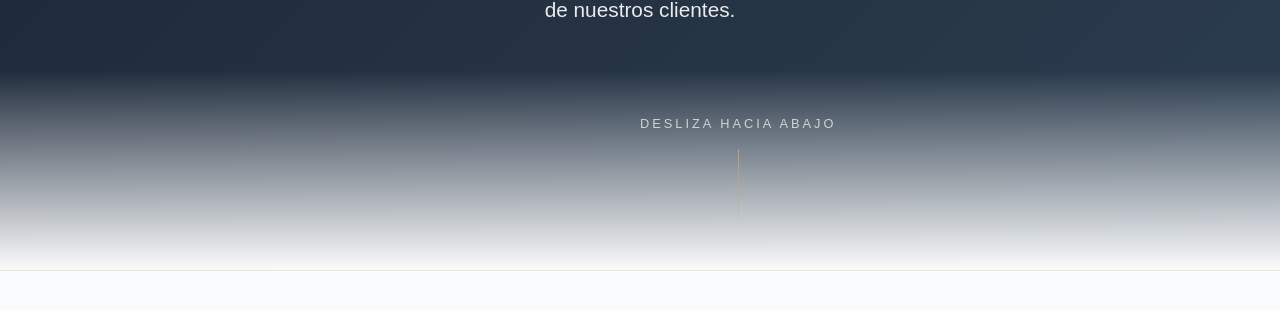
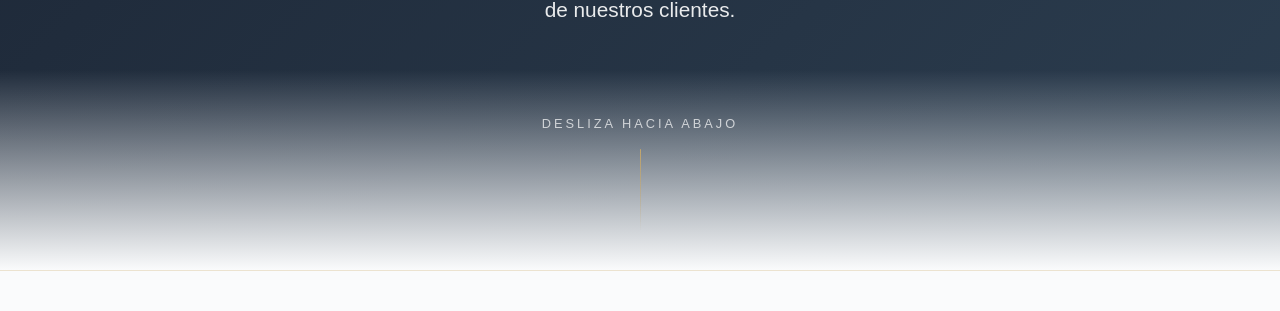
Before and after one commit to streaming10/Perseus_RC_abogados, a Jekyll site: the page built from index.md, in a window 1280 px wide and 900 px high, scrolled down 489 px. Shown: the part 141-452 px from the top of the window. Built offline with Jekyll 4.4.1, drawn with Linux system fonts in a browser that asks for light colours.

Commit message:
Update head.html

```diff
--- a/_includes/head.html
+++ b/_includes/head.html
@@ -273,8 +273,9 @@
     .scroll-indicator {
       position: absolute;
       bottom: 3rem;
-      left: 50%;
-      transform: translateX(-50%);
+      left: 0;
+      right: 0;
+      margin: 0 auto;
       text-align: center;
       opacity: 0;
       animation: fadeInUp 0.8s ease-out 1.2s forwards;
```
